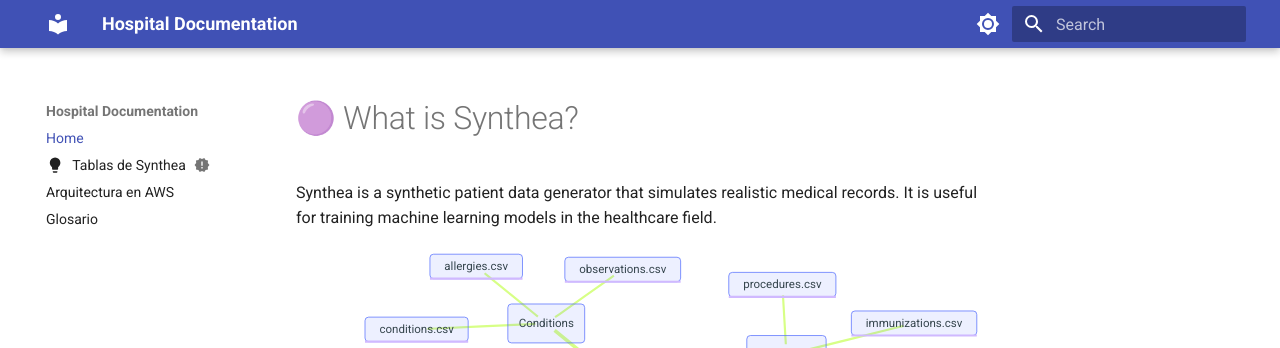
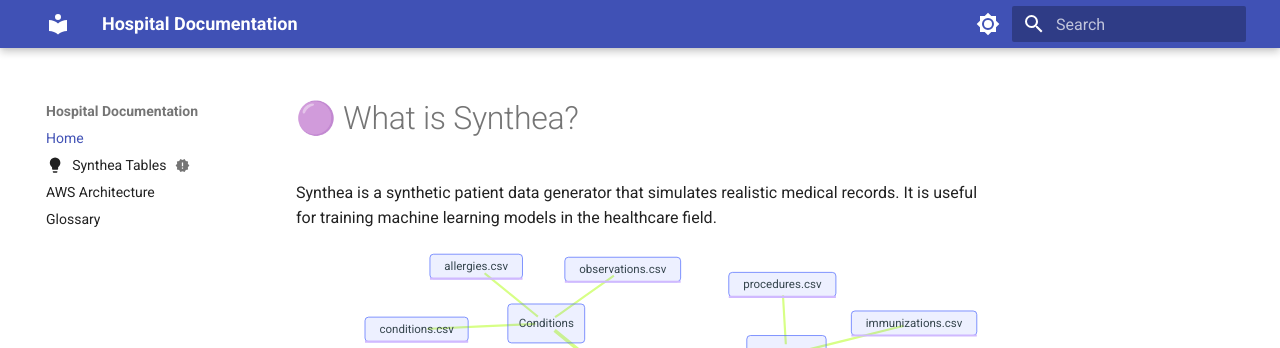
Before and after one commit to r0mymendez/doc-as-code, an MkDocs documentation site: the page built from docs/index.md, in a window 1280 px wide. Shown: the top 348 px of the page. Built offline with MkDocs 1.6.1 and Material for MkDocs 9.7.7, drawn with Linux system fonts in a browser that asks for light colours.

Commit message:
Update mkdocs.yml

```diff
--- a/mkdocs.yml
+++ b/mkdocs.yml
@@ -2,9 +2,9 @@ site_name: Hospital Documentation
 
 nav:
   - Home: index.md
-  - Tablas de Synthea: tables.md
-  - Arquitectura en AWS: architecture.md
-  - Glosario: glossary.md
+  - Synthea Tables: tables.md
+  - AWS Architecture: architecture.md
+  - Glossary: glossary.md
 markdown_extensions:
   - pymdownx.superfences:
       custom_fences:
```
